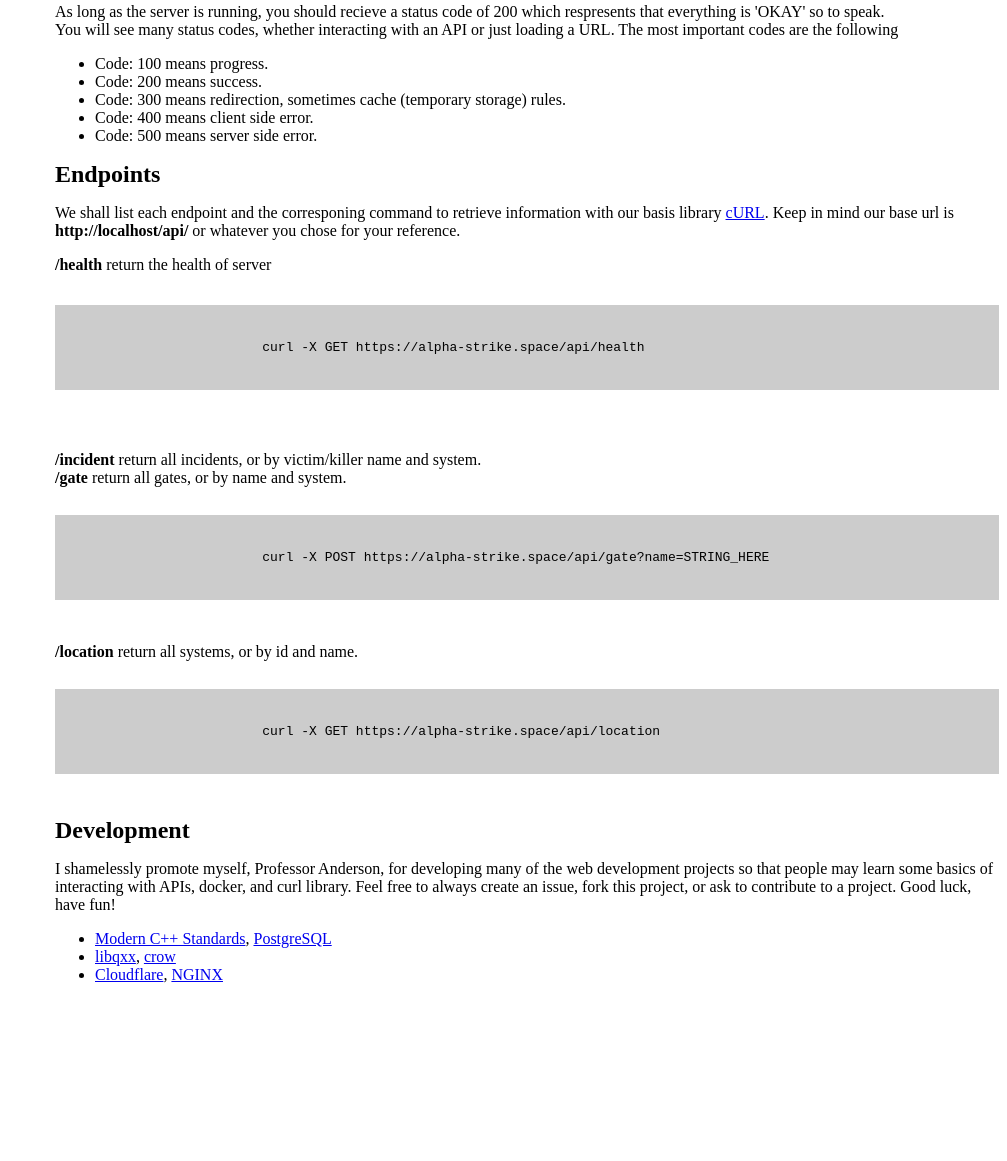
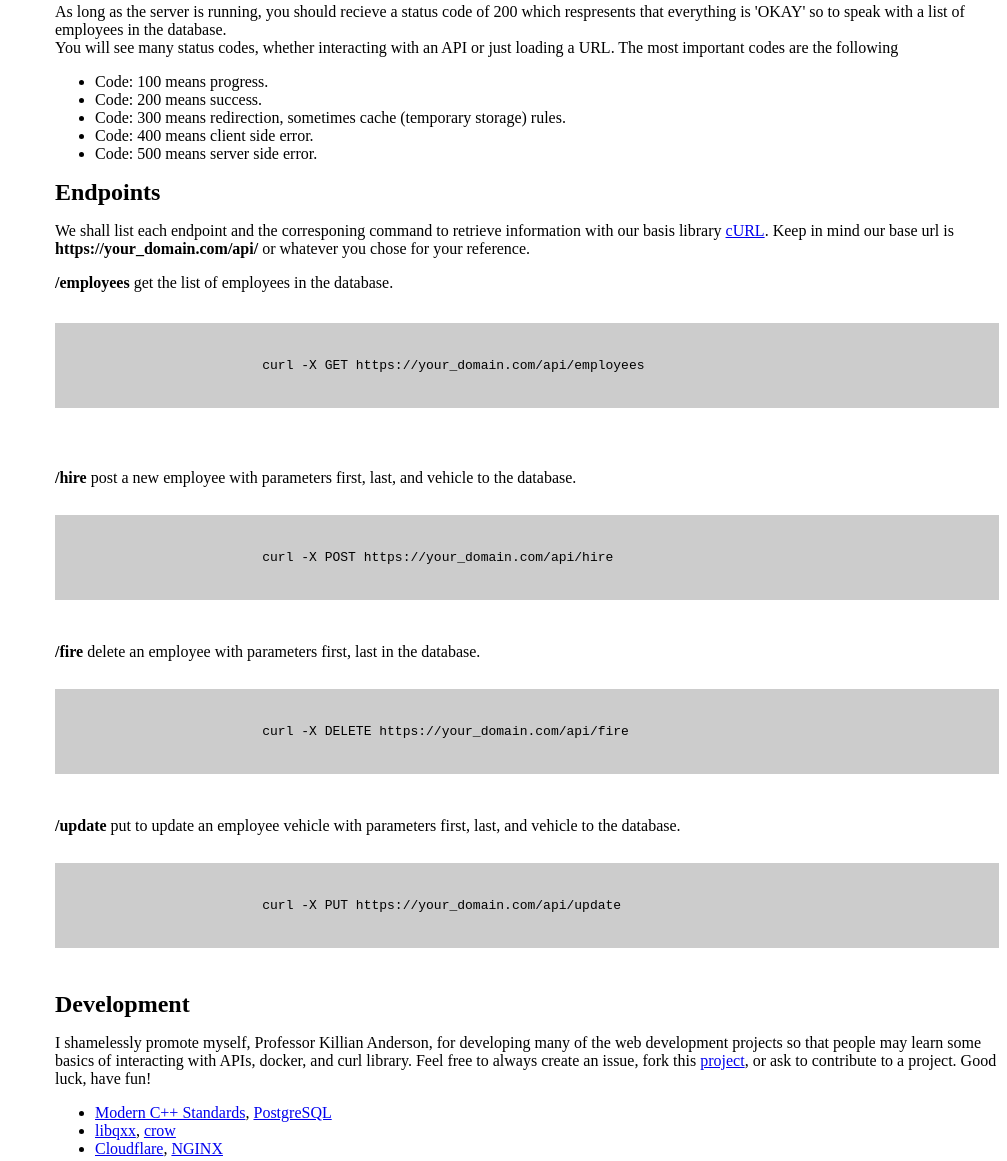
Before and after one commit to kandrsn99/Docker-PostgreSQL-and-Crow-API, a plain HTML site: page nginx_app/static_html/index.html in a window 1280 px wide. Shown: the part 632-1793 px from the top of the page, without its empty margins (273-1280 px from the left). Before the commit the page ends 1640 px from the top, so only its background shows below. Drawn offline with Linux system fonts and the light colour scheme.

Commit message:
Update index.html

```diff
--- a/nginx_app/static_html/index.html
+++ b/nginx_app/static_html/index.html
@@ -59,11 +59,11 @@
     		</p>
 		<pre>
     		<code>
-			    curl -X GET https://alpha-strike.space/api/health
+			    curl -X GET https://your_domain.com/api/employees
     		</code>
 		</pre>
     		<p>
-		   As long as the server is running, you should recieve a status code of 200 which respresents that everything is 'OKAY' so to speak. <br>
+		   As long as the server is running, you should recieve a status code of 200 which respresents that everything is 'OKAY' so to speak with a list of employees in the database. <br>
 		   You will see many status codes, whether interacting with an API or just loading a URL. The most important codes are the following
     		</p>
     		<ul>
@@ -79,26 +79,31 @@
                     Endpoints
               </header>
         	<p>
-		    We shall list each endpoint and the corresponing command to retrieve information with our basis library <a href="https://curl.se/docs/">cURL<a>. Keep in mind our base url is <strong>http://localhost/api/</strong> or whatever you chose for your reference.
+		    We shall list each endpoint and the corresponing command to retrieve information with our basis library <a href="https://curl.se/docs/">cURL<a>. Keep in mind our base url is <strong>https://your_domain.com/api/</strong> or whatever you chose for your reference.
         	</p>
-        	<p><b>/health</b> return the health of server<br>
+        	<p><b>/employees</b> get the list of employees in the database.<br>
 		<pre>
 		<code>
-			curl -X GET https://alpha-strike.space/api/health
+			curl -X GET https://your_domain.com/api/employees
         	</code>
 		</pre>
         	<br>
-        	<b>/incident</b> return all incidents, or by victim/killer name and system.<br>
-		<b>/gate</b> return all gates, or by name and system.<br>
+        	<b>/hire</b> post a new employee with parameters first, last, and vehicle to the database.<br>
 		<pre>
 		<code>
-			curl -X POST https://alpha-strike.space/api/gate?name=STRING_HERE
+			curl -X POST https://your_domain.com/api/hire
         	</code>
 		</pre>
-		<b>/location</b> return all systems, or by id and name.<br>
+		<b>/fire</b> delete an employee with parameters first, last in the database.<br>
 		<pre>
 		<code>
-		        curl -X GET https://alpha-strike.space/api/location
+			curl -X DELETE https://your_domain.com/api/fire
+        	</code>
+		</pre>
+		<b>/update</b> put to update an employee vehicle with parameters first, last, and vehicle to the database.<br>
+		<pre>
+		<code>
+		        curl -X PUT https://your_domain.com/api/update
         	</code>
 		</pre>
         </section>
@@ -107,7 +112,7 @@
                     Development
                 </header>
                 <p>
-		    I shamelessly promote myself, Professor Anderson, for developing many of the web development projects so that people may learn some basics of interacting with APIs, docker, and curl library. Feel free to always create an issue, fork this project, or ask to contribute to a project. Good luck, have fun!
+		    I shamelessly promote myself, Professor Killian Anderson, for developing many of the web development projects so that people may learn some basics of interacting with APIs, docker, and curl library. Feel free to always create an issue, fork this <a href="https://github.com/kandrsn99/Docker-PostgreSQL-and-Crow-API/tree/main">project<a>, or ask to contribute to a project. Good luck, have fun!
                 </p>
                 <ul>
                     <li><a href="https://isocpp.org/std/the-standard">Modern C++ Standards<a>, <a href="https://www.postgresql.org/">PostgreSQL<a></li>
```
